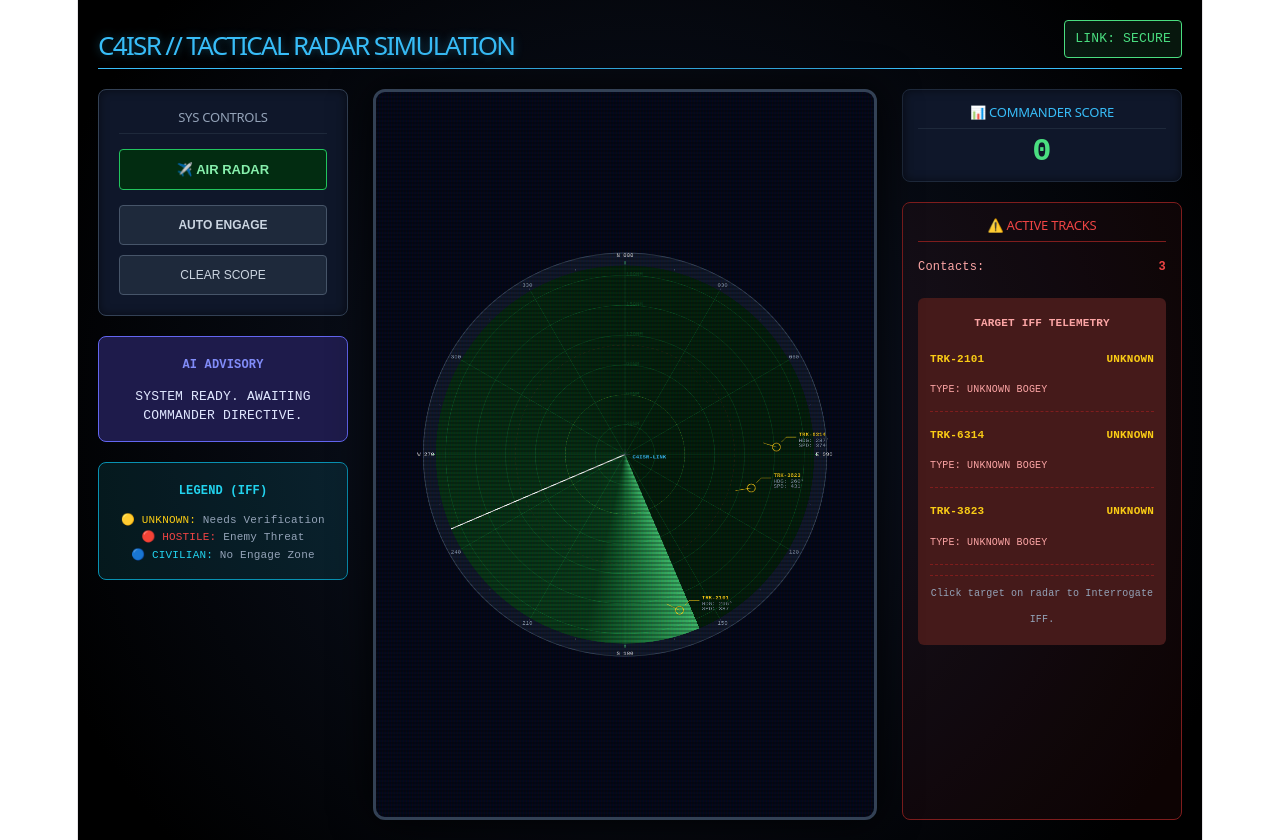
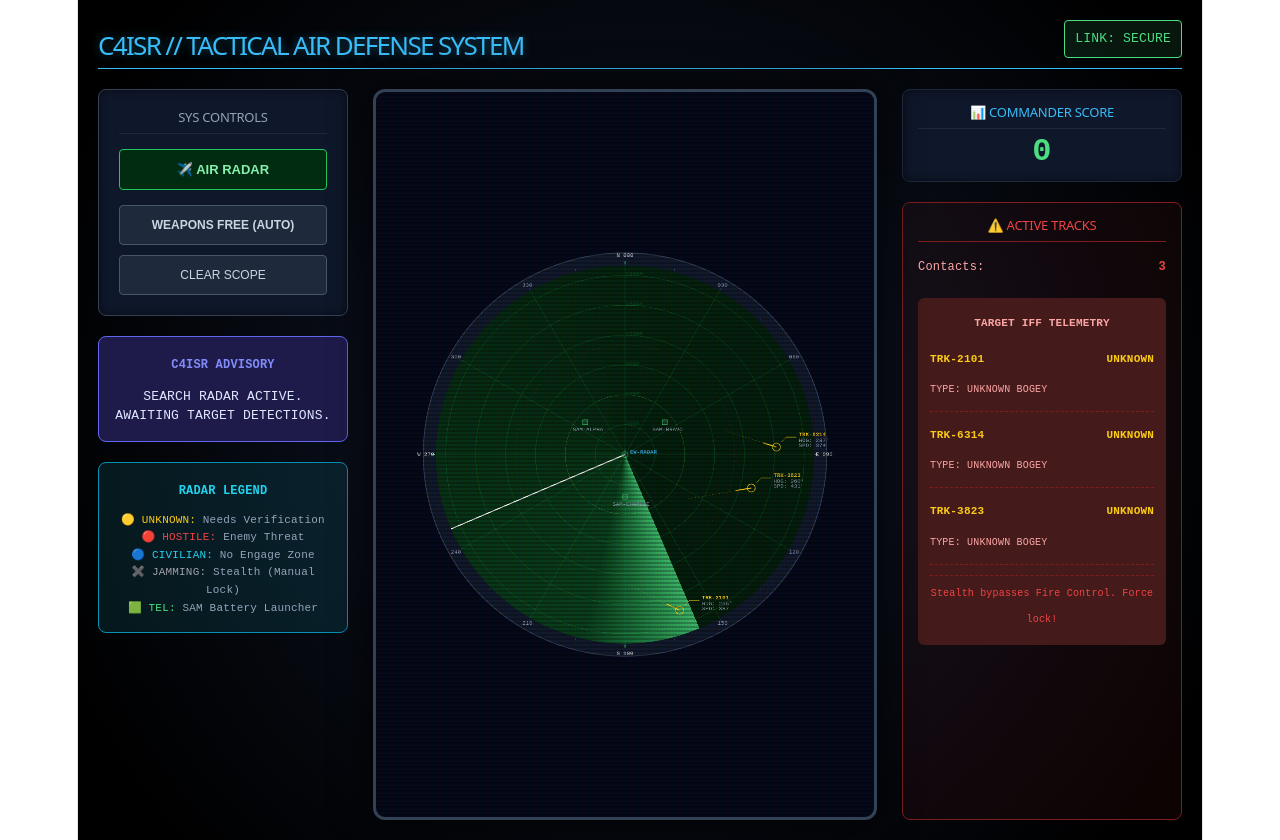
Before and after one commit to sriharish094-hue/drdo-tactical-simulator, a React app in the folder app/: page / in a window 1280 px wide. Built offline with nearby package versions, Linux system fonts and the light colour scheme; the HTML template or start-up script is replaced by a standard one.

Commit message:
Integrated 3-Tier Defense: Early Warning Radar, Fire Control, and distributed TEL Batteries

```diff
--- a/app/src/App.jsx
+++ b/app/src/App.jsx
@@ -1,6 +1,6 @@
 import React, { useState, useEffect, useRef } from 'react';
 
-// HELPER: Spawn contacts with hidden true identity
+// HELPER: Spawn contacts
 const spawnContact = (isNavy) => {
   const angle = Math.random() * Math.PI * 2;
   const dist = 600;
@@ -9,8 +9,7 @@ const spawnContact = (isNavy) => {
 
   const targetAngle = angle + Math.PI + (Math.random() * 0.8 - 0.4);
   const speed = (Math.random() * 1.5) + (isNavy ? 0.4 : 0.8);
-
-  const isCiv = Math.random() > 0.65; // 35% chance it's a Civilian
+  const isCiv = Math.random() > 0.65;
   let type, trueIff;
 
   if (isNavy) {
@@ -31,11 +30,14 @@ const spawnContact = (isNavy) => {
     }
   }
 
+  const isStealth = trueIff === 'HOSTILE' && Math.random() > 0.5;
+
   return {
     id: `TRK-${Math.floor(Math.random()*9000)+1000}`,
-    type: type,
+    type: isStealth ? 'UNKNOWN CLASSIFIED' : type,
     trueIff: trueIff,
-    displayIff: 'UNKNOWN', // Starts as unknown to the radar operator
+    displayIff: 'UNKNOWN',
+    isStealth: isStealth,
     x: startX,
     y: startY,
     vx: Math.cos(targetAngle) * speed,
@@ -55,22 +57,24 @@ export default function App() {
   const basePos = { x: 500, y: 425 };
   const radarRadius = 380;
 
+  // REALISTIC DEFENSE LAYER: SAM Batteries (TEL - Transporter Erector Launcher)
+  const samBatteries = [
+    { id: 'SAM-ALPHA', x: 420, y: 360 },
+    { id: 'SAM-BRAVO', x: 580, y: 360 },
+    { id: 'SAM-CHARLIE', x: 500, y: 510 }
+  ];
+
   const [contacts, setContacts] = useState([spawnContact(false), spawnContact(false), spawnContact(false), spawnContact(false)]);
   const [priorityTargetId, setPriorityTargetId] = useState(null);
   const [interceptors, setInterceptors] = useState([]);
   const [score, setScore] = useState(0);
-  const [baseHealth, setBaseHealth] = useState(100);
 
   const lastAutoFire = useRef(0);
-  const lastDefFire = useRef({ 'DEF-1': 0, 'DEF-2': 0 });
-  const casualtyTimer = useRef(0); // For civilian penalty UI
+  const casualtyTimer = useRef(0);
+  const [explosions, setExplosions] = useState([]);
+  const [advisorText, setAdvisorText] = useState('SEARCH RADAR ACTIVE. AWAITING TARGET DETECTIONS.');
 
-  const units = [ { id: 'DEF-1', x: 440, y: 475 }, { id: 'DEF-2', x: 560, y: 475 } ];
-  const [explosions, setExplosions] = useState([]);
-
-  const [advisorText, setAdvisorText] = useState('SYSTEM READY. AWAITING COMMANDER DIRECTIVE.');
-
-  // Mouse Interaction (IFF Interrogation & Lock)
+  // Mouse Interaction: Fire Control Manual Lock
   useEffect(() => {
     const canvas = canvasRef.current;
     if (!canvas) return;
@@ -96,13 +100,12 @@ export default function App() {
       });
 
       if (clickedTargetId) {
-          // Identify IFF on click
-          setContacts(prev => prev.map(c => c.id === clickedTargetId ? { ...c, displayIff: c.trueIff } : c));
+          setContacts(prev => prev.map(c => c.id === clickedTargetId ? { ...c, displayIff: c.trueIff, type: c.trueIff === 'HOSTILE' ? 'STEALTH DRONE' : c.type } : c));
           setPriorityTargetId(clickedTargetId);
-          setAdvisorText(`⚠️ IFF INTERROGATION: ${clickedTargetId} IDENTIFIED.`);
+          setAdvisorText(`⚠️ FIRE CONTROL: TARGET ${clickedTargetId} LOCKED. UPLOADING COORDINATES TO TEL.`);
       } else {
           setPriorityTargetId(null);
-          setAdvisorText(`TARGET MARKER CLEARED. NORMAL SWEEP ACTIVE.`);
+          setAdvisorText(`FIRE CONTROL: LOCK CLEARED. SEARCH RADAR SWEEPING.`);
       }
     };
 
@@ -115,10 +118,9 @@ export default function App() {
     setInterceptors([]);
     setExplosions([]);
     setScore(0);
-    setBaseHealth(100);
     casualtyTimer.current = 0;
     setContacts([spawnContact(newMode === 'NAVY'), spawnContact(newMode === 'NAVY'), spawnContact(newMode === 'NAVY'), spawnContact(newMode === 'NAVY')]);
-    setAdvisorText(`${newMode === 'AIR' ? 'AIRSPACE RADAR' : 'NAVAL SONAR'} INITIALIZED.`);
+    setAdvisorText(`${newMode === 'AIR' ? 'AIR EARLY WARNING' : 'NAVAL SONAR SEARCH'} INITIALIZED.`);
   };
 
   const toggleMode = () => {
@@ -156,14 +158,15 @@ export default function App() {
             return { ...contact, x: newX, y: newY };
           });
 
-          // AUTO INTERCEPT LOGIC
+          // FIRE CONTROL & LAUNCHER (TEL) LOGIC
           setInterceptors(prevInterceptors => {
             let newInterceptors = [...prevInterceptors];
 
-            // Only engage Hostile or Unknown targets (never verified Civilians)
+            // Search radar filters available targets
             const activeContacts = updatedContacts.filter(c =>
               c.status === 'ACTIVE' &&
               c.displayIff !== 'CIVILIAN' &&
+              (!c.isStealth || c.id === priorityTargetId) &&
               Math.hypot(c.x - basePos.x, c.y - basePos.y) <= radarRadius
             );
 
@@ -177,28 +180,38 @@ export default function App() {
               }
 
               let targetDist = Math.hypot(targetContact.x - basePos.x, targetContact.y - basePos.y);
-
-              // Rule of Engagement: Shoot HOSTILE at 220 NM. Shoot UNKNOWN only if it gets too close (panic range 120 NM)
               let engageRange = targetContact.displayIff === 'HOSTILE' ? 220 : 120;
 
               if (targetDist < engageRange && Date.now() - lastAutoFire.current > 1500) {
-                newInterceptors.push({ x: basePos.x, y: basePos.y, speed: 18, targetId: targetContact.id });
+
+                // FIRE CONTROL assigns target to the CLOSEST SAM BATTERY (Launcher)
+                let closestBattery = samBatteries.reduce((min, bat) => {
+                    let d = Math.hypot(bat.x - targetContact.x, bat.y - targetContact.y);
+                    return d < min.dist ? { battery: bat, dist: d } : min;
+                }, { battery: samBatteries[0], dist: 9999 }).battery;
+
+                // Missile launches from the selected Battery's coordinates, not the center
+                newInterceptors.push({
+                    x: closestBattery.x,
+                    y: closestBattery.y,
+                    speed: 20,
+                    targetId: targetContact.id,
+                    source: closestBattery.id
+                });
+
                 lastAutoFire.current = Date.now();
-                if (targetContact.displayIff === 'UNKNOWN') setAdvisorText(`🚨 CRITICAL: UNKNOWN TARGET BREACH. ENGAGING!`);
-                else setAdvisorText(`💥 AUTO-DEFENSE ENGAGED HOSTILE ${targetContact.id}`);
+                setAdvisorText(`💥 LAUNCH: ${closestBattery.id} BATTERY FIRED AT ${targetContact.id}`);
               }
             }
 
-            // Move interceptors and check hits
             return newInterceptors.map(inter => {
               let tEnemy = updatedContacts.find(c => c.id === inter.targetId && c.status === 'ACTIVE');
               if (!tEnemy) return null;
 
               const mdist = Math.hypot(tEnemy.x - inter.x, tEnemy.y - inter.y);
               if (mdist < 15) {
-                // CIVILIAN CASUALTY CHECK
                 if (tEnemy.trueIff === 'CIVILIAN') {
-                    casualtyTimer.current = 150; // Triggers UI warning
+                    casualtyTimer.current = 150;
                     setScore(s => s - 1000);
                 } else {
                     setScore(s => s + 150);
@@ -308,28 +321,57 @@ export default function App() {
           ctx.fillStyle = color; ctx.font = `${bold ? 'bold ' : ''}11px "Courier New", monospace`; ctx.fillText(text, x, y);
         };
 
-        ctx.beginPath(); ctx.moveTo(cx - 10, cy); ctx.lineTo(cx + 10, cy); ctx.stroke();
-        ctx.beginPath(); ctx.moveTo(cx, cy - 10); ctx.lineTo(cx, cy + 10); ctx.stroke();
-        drawTacticalText(`C4ISR-LINK`, cx + 15, cy + 5, isNavy ? '#0ea5e9' : '#38bdf8', true);
+        // 1. EARLY WARNING RADAR (Center Base)
+        ctx.beginPath(); ctx.arc(cx, cy, 6, 0, Math.PI * 2); ctx.strokeStyle = textColor; ctx.lineWidth = 1; ctx.stroke();
+        ctx.beginPath(); ctx.moveTo(cx, cy); ctx.lineTo(cx, cy - 10); ctx.stroke(); // Spinning antenna visual
+        drawTacticalText(`EW-RADAR`, cx + 10, cy - 5, isNavy ? '#0ea5e9' : '#38bdf8', true);
 
-        // CONTACTS DRAWING WITH IFF COLORS
+        // 2. LAUNCHERS (SAM Batteries / TELs)
+        samBatteries.forEach(bat => {
+            // Draw battery icon (triangle/box)
+            ctx.beginPath();
+            ctx.rect(bat.x - 5, bat.y - 5, 10, 10);
+            ctx.fillStyle = 'rgba(74, 222, 128, 0.2)'; ctx.fill();
+            ctx.strokeStyle = '#4ade80'; ctx.lineWidth = 1; ctx.stroke();
+            // Show firing status if a missile was recently launched from here
+            const isFiring = Date.now() - lastAutoFire.current < 300 && interceptors.some(i => i.source === bat.id);
+            if (isFiring) {
+                ctx.beginPath(); ctx.arc(bat.x, bat.y, 12, 0, Math.PI*2);
+                ctx.strokeStyle = '#f97316'; ctx.stroke();
+            }
+            drawTacticalText(bat.id, bat.x - 25, bat.y + 15, '#94a3b8');
+        });
+
+        // CONTACTS DRAWING
         contacts.forEach(contact => {
           const distToCenter = Math.hypot(contact.x - cx, contact.y - cy);
           if (distToCenter > radarRadius) return;
 
           const isActive = contact.status === 'ACTIVE';
           const isMarked = contact.id === priorityTargetId;
+          const isJamming = contact.isStealth && !isMarked && isActive;
 
-          // IFF COLORS: Unknown (Yellow), Hostile (Red), Civilian (Cyan)
           let color = '#475569';
           if (isActive) {
-              if (contact.displayIff === 'UNKNOWN') color = '#facc15';
+              if (contact.displayIff === 'UNKNOWN') color = isJamming ? '#a1a1aa' : '#facc15';
               else if (contact.displayIff === 'HOSTILE') color = '#ef4444';
               else if (contact.displayIff === 'CIVILIAN') color = '#22d3ee';
           }
 
           ctx.save();
-          ctx.translate(contact.x, contact.y);
+          if (isJamming) {
+              ctx.globalAlpha = Math.random() > 0.4 ? 0.3 : 0.9;
+              ctx.translate(contact.x + (Math.random() * 4 - 2), contact.y + (Math.random() * 4 - 2));
+          } else {
+              ctx.globalAlpha = 1.0;
+              ctx.translate(contact.x, contact.y);
+          }
+
+          if (isActive && !isJamming) {
+             ctx.beginPath(); ctx.moveTo(0, 0); ctx.lineTo(contact.vx * 60, contact.vy * 60);
+             ctx.strokeStyle = color; ctx.globalAlpha = 0.4; ctx.setLineDash([3, 4]); ctx.lineWidth = 1; ctx.stroke();
+             ctx.setLineDash([]); ctx.globalAlpha = 1.0;
+          }
 
           if (isActive) {
             ctx.beginPath();
@@ -338,31 +380,38 @@ export default function App() {
                 ctx.moveTo(-15, 0); ctx.lineTo(15, 0); ctx.moveTo(0, -15); ctx.lineTo(0, 15);
                 ctx.strokeStyle = '#ffffff'; ctx.lineWidth = 2; ctx.stroke();
                 ctx.rotate(-Date.now()/500);
+            } else if (isJamming) {
+                ctx.moveTo(-5, -5); ctx.lineTo(5, 5); ctx.moveTo(5, -5); ctx.lineTo(-5, 5);
+                ctx.strokeStyle = color; ctx.lineWidth = 1; ctx.stroke();
             } else {
                 ctx.arc(0, 0, 8, 0, Math.PI * 2);
                 ctx.strokeStyle = color; ctx.lineWidth = 1.5; ctx.stroke();
             }
           }
 
-          if (isActive) {
+          if (isActive && !isJamming) {
              ctx.beginPath(); ctx.moveTo(0,0); ctx.lineTo(contact.vx * 15, contact.vy * 15);
-             ctx.strokeStyle = color; ctx.lineWidth = 1; ctx.stroke();
+             ctx.strokeStyle = color; ctx.lineWidth = 2; ctx.stroke();
           }
-
           ctx.restore();
 
           if (isActive) {
             ctx.beginPath(); ctx.moveTo(contact.x + 10, contact.y - 10); ctx.lineTo(contact.x + 20, contact.y - 20); ctx.lineTo(contact.x + 40, contact.y - 20);
             ctx.strokeStyle = color; ctx.lineWidth = 1; ctx.stroke();
 
-            drawTacticalText(`${contact.id}`, contact.x + 45, contact.y - 25, color, true);
-            drawTacticalText(`HDG: ${Math.floor(contact.hdg)}°`, contact.x + 45, contact.y - 13, '#94a3b8');
-            drawTacticalText(`SPD: ${Math.floor(contact.speed * 200)}`, contact.x + 45, contact.y - 3, '#94a3b8');
+            let displayName = isJamming ? 'ERR: JAMMING' : contact.id;
+            let displayHdg = isJamming ? '---' : Math.floor(contact.hdg) + '°';
+            let displaySpd = isJamming ? '---' : Math.floor(contact.speed * 200);
+
+            drawTacticalText(`${displayName}`, contact.x + 45, contact.y - 25, isJamming ? '#ef4444' : color, true);
+            drawTacticalText(`HDG: ${displayHdg}`, contact.x + 45, contact.y - 13, '#94a3b8');
+            drawTacticalText(`SPD: ${displaySpd}`, contact.x + 45, contact.y - 3, '#94a3b8');
           } else {
             drawTacticalText(`SPLASH [T-${Math.max(0, Math.floor((60 - contact.deathTimer)/30))}s]`, contact.x + 10, contact.y, '#475569');
           }
         });
 
+        // 3. MISSILES (Intercepting from TELs)
         interceptors.forEach(inter => {
             ctx.beginPath(); ctx.arc(inter.x, inter.y, 2, 0, Math.PI * 2);
             ctx.fillStyle = '#ffffff'; ctx.fill(); ctx.shadowBlur = 5; ctx.shadowColor = '#ffffff';
@@ -373,7 +422,6 @@ export default function App() {
           ctx.fillStyle = `rgba(239, 68, 68, ${e.life / 20})`; ctx.fill();
         });
 
-        // PROTOCOL BREACH WARNING OVERLAY
         if (casualtyTimer.current > 0) {
             ctx.fillStyle = `rgba(220, 38, 38, ${Math.abs(Math.sin(Date.now() / 150)) * 0.4})`;
             ctx.fillRect(0, 0, canvas.width, canvas.height);
@@ -400,7 +448,7 @@ export default function App() {
     <div style={{ backgroundColor: '#000000', color: 'white', minHeight: '100vh', padding: '20px', fontFamily: '"Courier New", monospace', backgroundImage: 'radial-gradient(circle, #0f172a 0%, #000000 90%)', display: 'flex', flexDirection: 'column' }}>
 
       <header style={{ borderBottom: '1px solid #38bdf8', paddingBottom: '10px', marginBottom: '20px', display: 'flex', justifyContent: 'space-between', alignItems: 'flex-end', flexShrink: 0 }}>
-        <div><h1 style={{ color: '#38bdf8', margin: 0, fontSize: '26px', textShadow: '0 0 10px rgba(56, 189, 248, 0.4)' }}>C4ISR // TACTICAL RADAR SIMULATION</h1></div>
+        <div><h1 style={{ color: '#38bdf8', margin: 0, fontSize: '26px', textShadow: '0 0 10px rgba(56, 189, 248, 0.4)' }}>C4ISR // TACTICAL AIR DEFENSE SYSTEM</h1></div>
         <div style={{ color: '#4ade80', fontSize: '13px', border: '1px solid #4ade80', padding: '5px 10px', borderRadius: '4px', backgroundColor: 'rgba(74, 222, 128, 0.1)' }}>LINK: SECURE</div>
       </header>
 
@@ -413,22 +461,24 @@ export default function App() {
               {radarMode === 'AIR' ? '✈️ AIR RADAR' : '🌊 NAVAL SONAR'}
             </button>
             <button onClick={() => setIsAIActive(!isAIActive)} style={{ width: '100%', padding: '12px', marginBottom: '10px', backgroundColor: isAIActive ? '#7f1d1d' : '#1e293b', color: isAIActive ? '#fca5a5' : '#cbd5e1', border: '1px solid ' + (isAIActive ? '#ef4444' : '#475569'), borderRadius: '4px', cursor: 'pointer', fontSize: '12px', fontWeight: 'bold' }}>
-              {isAIActive ? 'HALT DEFENSE' : 'AUTO ENGAGE'}
+              {isAIActive ? 'WEAPONS HOLD' : 'WEAPONS FREE (AUTO)'}
             </button>
             <button onClick={() => handleReset(radarMode)} style={{ width: '100%', padding: '12px', backgroundColor: '#1e293b', color: '#cbd5e1', border: '1px solid #475569', borderRadius: '4px', cursor: 'pointer', fontSize: '12px' }}>CLEAR SCOPE</button>
           </div>
 
           <div style={{ backgroundColor: '#1e1b4b', border: '1px solid #6366f1', padding: '15px', borderRadius: '8px' }}>
-            <div style={{ color: '#818cf8', fontSize: '12px', fontWeight: 'bold', marginBottom: '8px' }}>AI ADVISORY</div>
+            <div style={{ color: '#818cf8', fontSize: '12px', fontWeight: 'bold', marginBottom: '8px' }}>C4ISR ADVISORY</div>
             <div style={{ color: '#e0e7ff', fontSize: '13px', lineHeight: '1.5' }}>{advisorText}</div>
           </div>
 
           <div style={{ backgroundColor: 'rgba(34, 211, 238, 0.1)', border: '1px solid #0891b2', padding: '15px', borderRadius: '8px' }}>
-            <div style={{ color: '#22d3ee', fontSize: '12px', fontWeight: 'bold', marginBottom: '8px' }}>LEGEND (IFF)</div>
+            <div style={{ color: '#22d3ee', fontSize: '12px', fontWeight: 'bold', marginBottom: '8px' }}>RADAR LEGEND</div>
             <div style={{ fontSize: '11px', color: '#94a3b8', lineHeight: '1.6' }}>
                 <span style={{color: '#facc15'}}>🟡 UNKNOWN:</span> Needs Verification<br/>
                 <span style={{color: '#ef4444'}}>🔴 HOSTILE:</span> Enemy Threat<br/>
-                <span style={{color: '#22d3ee'}}>🔵 CIVILIAN:</span> No Engage Zone
+                <span style={{color: '#22d3ee'}}>🔵 CIVILIAN:</span> No Engage Zone<br/>
+                <span style={{color: '#a1a1aa'}}>✖️ JAMMING:</span> Stealth (Manual Lock)<br/>
+                <span style={{color: '#4ade80'}}>🟩 TEL:</span> SAM Battery Launcher
             </div>
           </div>
         </div>
@@ -456,16 +506,20 @@ export default function App() {
               <div style={{ backgroundColor: '#451a1a', padding: '12px', borderRadius: '6px', marginTop: '8px' }}>
                 <div style={{ color: '#fca5a5', fontSize: '11px', fontWeight: 'bold', marginBottom: '10px' }}>TARGET IFF TELEMETRY</div>
                 {activeThreats.map(c => {
+                  const isMarked = c.id === priorityTargetId;
+                  const isJamming = c.isStealth && !isMarked;
+
                   let col = '#facc15';
-                  if (c.displayIff === 'HOSTILE') col = '#ef4444';
+                  if (isJamming) col = '#a1a1aa';
+                  else if (c.displayIff === 'HOSTILE') col = '#ef4444';
                   else if (c.displayIff === 'CIVILIAN') col = '#22d3ee';
 
-                  const displayName = c.displayIff === 'UNKNOWN' ? 'UNKNOWN BOGEY' : c.type;
+                  const displayName = isJamming ? 'ERR: SIGNAL LOST' : (c.displayIff === 'UNKNOWN' ? 'UNKNOWN BOGEY' : c.type);
 
                   return (
                     <div key={c.id} style={{ marginBottom: '10px', paddingBottom: '8px', borderBottom: '1px dashed #7f1d1d' }}>
                       <div style={{ display: 'flex', justifyContent: 'space-between', fontSize: '11px', color: col, fontWeight: 'bold' }}>
-                        <span>{c.id}</span> <span>{c.displayIff}</span>
+                        <span>{isJamming ? '???' : c.id}</span> <span>{isJamming ? 'JAMMING' : c.displayIff}</span>
                       </div>
                       <div style={{ display: 'flex', justifyContent: 'space-between', fontSize: '10px', color: '#fca5a5', marginTop: '5px' }}>
                         <span>TYPE: {displayName}</span>
@@ -475,8 +529,8 @@ export default function App() {
                 })}
                 {activeThreats.length === 0 && <div style={{color: '#94a3b8', fontSize: '10px', textAlign:'center'}}>NO ACTIVE CONTACTS</div>}
 
-                <div style={{ color: '#94a3b8', fontSize: '10px', marginTop: '10px', textAlign: 'center', borderTop: '1px dashed #7f1d1d', paddingTop: '5px' }}>
-                    Click target on radar to Interrogate IFF.
+                <div style={{ color: '#ef4444', fontSize: '10px', marginTop: '10px', textAlign: 'center', borderTop: '1px dashed #7f1d1d', paddingTop: '5px' }}>
+                    Stealth bypasses Fire Control. Force lock!
                 </div>
               </div>
             </div>
```
